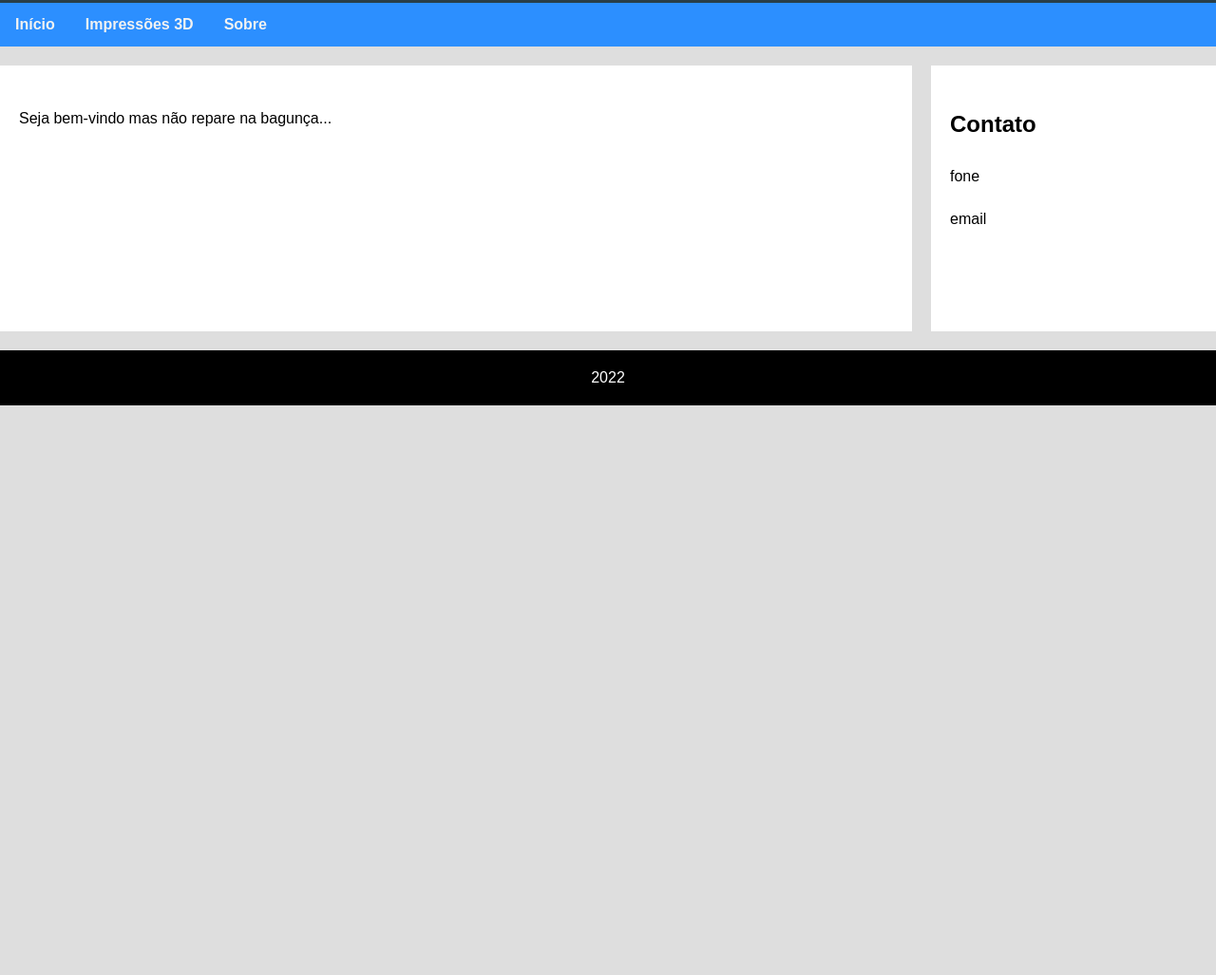
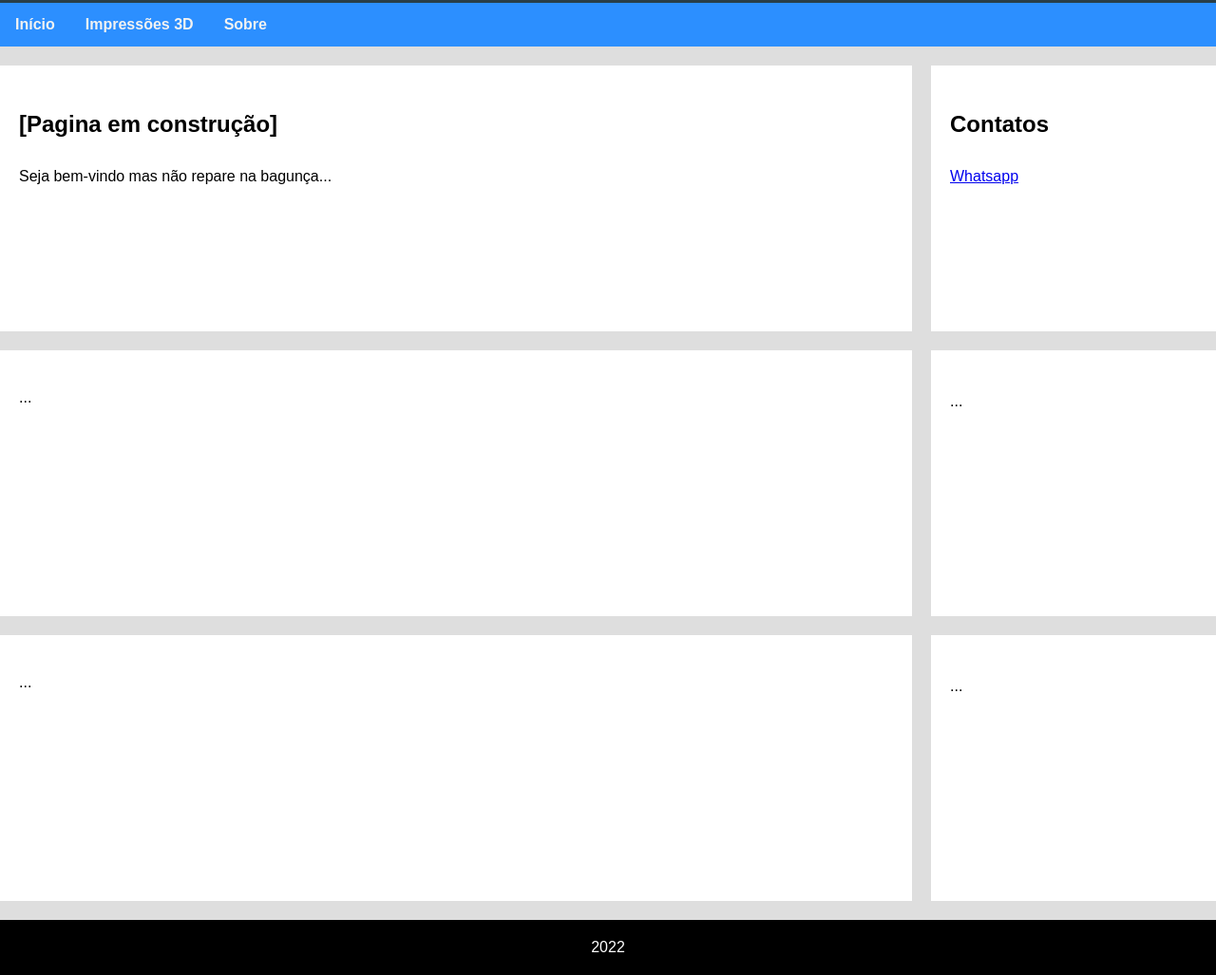
Before and after one commit to RafaAngelin/pessoalpage, a plain HTML site: page index.html in a window 1280 px wide. Shown: the part 227-1254 px from the top of the page at 95% size. Before the commit the page ends 800 px from the top, so only its background shows below. Drawn offline with Linux system fonts and the light colour scheme.

Commit message:
Update index.html

```diff
--- a/index.html
+++ b/index.html
@@ -27,19 +27,35 @@
     <div class="row">
       <div class="leftcolumn">
         <div class="card">
-          <!-- <h2>Jogos:</h2> -->
-          <h5></h5>
+          <h2>[Pagina em construção]</h2>
 
           Seja bem-vindo mas não repare na bagunça...
         </div>
+
+        <div class="card">
+          <p>...</p>
+        </div>
+
+        <div class="card">
+          <p>...</p>
+        </div>
       </div>
+
       <div class="rightcolumn">
         <div class="card">
-          <h2>Contato</h2>
-          <p>fone</p>
-          <p>email</p>
+          <h2>Contatos</h2>
+          <a href="https://wa.me/+5546991246782"> Whatsapp </a>
         </div>
 
+        <div class="card">
+          <h2></h2>
+          <p>...</p>
+        </div>
+
+        <div class="card">
+          <h2></h2>
+          <p>...</p>
+        </div>
       </div>
     </div>
     <footer>
```
